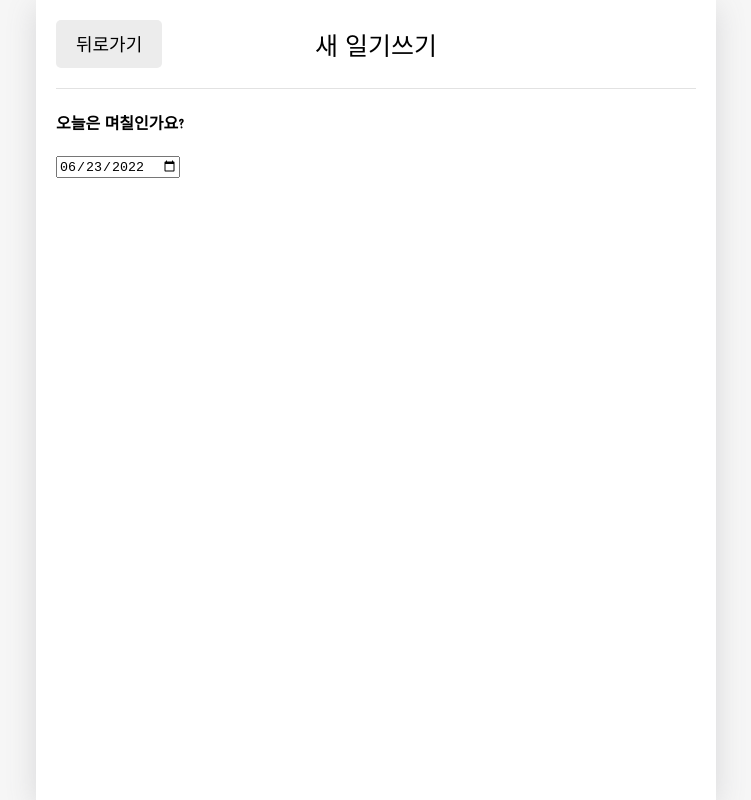
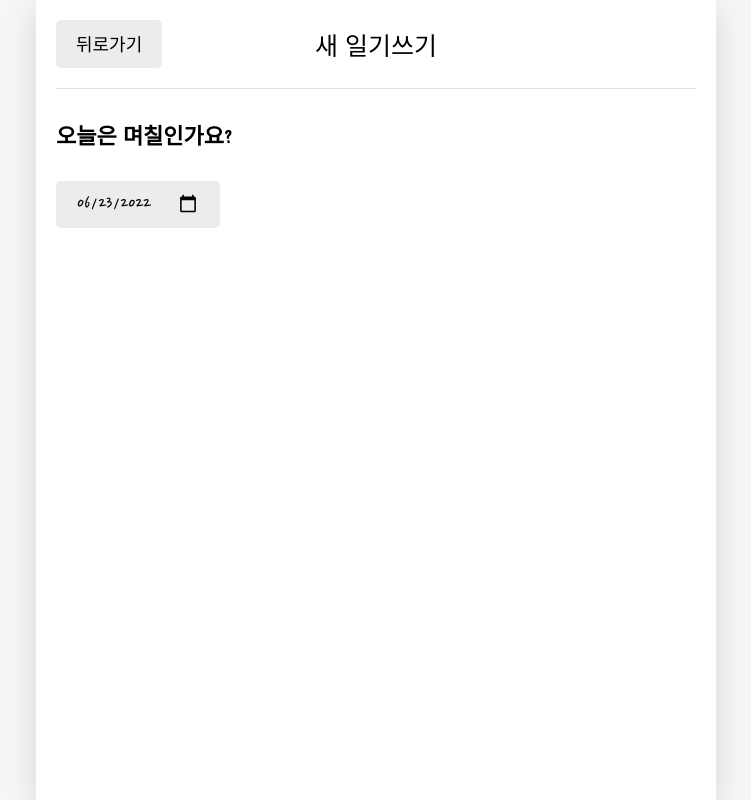
Before and after one commit to ShinjungOh/2022-learn-react, a React (Create React App) app in the folder 2022-06-23/emotion-diary/: page /new in a window 1280 px wide. Shown: the whole page, without its empty margins (264-1015 px from the left). Built offline with nearby package versions, Linux system fonts and the light colour scheme; the HTML template or start-up script is replaced by a standard one; a web font is replaced by a local one.

Commit message:
[ADD] emotion-diary '/new' page 구현: DiaryEditor component 추가, 날짜 입력란 css

```diff
--- a/2022-06-23/emotion-diary/src/App.css
+++ b/2022-06-23/emotion-diary/src/App.css
@@ -191,3 +191,33 @@
 .DiaryItem .btn_wrapper {
     min-width: 70px;
 }
+
+
+/* DiaryEditor */
+
+.DiaryEditor {
+
+}
+
+.DiaryEditor section {
+    margin-bottom: 40px;
+}
+
+.DiaryEditor h4 {
+    font-size: 22px;
+    font-weight: bold;
+}
+
+.DiaryEditor .input_box {
+
+}
+
+.DiaryEditor .input_date {
+    border: none;
+    border-radius: 5px;
+    background-color: #ececec;
+    padding: 10px 20px;
+    cursor: pointer;
+    font-family: 'Nanum Pen Script';
+    font-size: 20px;
+}
--- /dev/null
+++ b/2022-06-23/emotion-diary/src/components/DiaryEditor.jsx
@@ -0,0 +1,46 @@
+import React, {useState} from "react";
+import {useNavigate} from "react-router-dom";
+import MyHeader from "./MyHeader";
+import MyButton from "./MyButton";
+
+const getStringDate = (date) => {
+    let year = date.getFullYear();
+    let month = date.getMonth() + 1;
+    let day = date.getDate();
+    if (month < 10) {
+        month = `0${month}`;
+    }
+    if (day < 10) {
+        day = `0${day}`;
+    }
+    return `${year}-${month}-${day}`;
+    // return date.toISOString().slice(0, 10);
+}
+
+const DiaryEditor = () => {
+    const [date, setDate] = useState(getStringDate(new Date()));
+    const navigate = useNavigate();
+
+    return (
+        <div className="DiaryEditor">
+            <MyHeader
+                headText={"새 일기쓰기"}
+                leftChild={<MyButton text={"뒤로가기"} onClick={() => navigate(-1)}/>}
+            />
+            <div>
+                <section>
+                    <h4>오늘은 며칠인가요?</h4>
+                    <div className="input_box">
+                        <input className="input_date"
+                               value={date}
+                               type="date"
+                               onChange={e => setDate(e.target.value)}
+                        />
+                    </div>
+                </section>
+            </div>
+        </div>
+    );
+}
+
+export default DiaryEditor;
--- a/2022-06-23/emotion-diary/src/pages/New.jsx
+++ b/2022-06-23/emotion-diary/src/pages/New.jsx
@@ -1,48 +1,12 @@
-import React, {useState} from "react";
-import MyHeader from "../components/MyHeader";
-import MyButton from "../components/MyButton";
-import {useNavigate} from "react-router-dom";
-
-
-const getStringDate = (date) => {
-    let year = date.getFullYear();
-    let month = date.getMonth() + 1;
-    let day = date.getDate();
-    if (month < 10) {
-        month = `0${month}`;
-    }
-    if (day < 10) {
-        day = `0${day}`;
-    }
-    return `${year}-${month}-${day}`;
-    // return date.toISOString().slice(0, 10);
-}
-
+import React from "react";
+import DiaryEditor from "../components/DiaryEditor";
 
 const New = () => {
-    const [date, setDate] = useState(getStringDate(new Date()));
-    const navigate = useNavigate();
-
-    return (
-        <div>
-            <MyHeader
-                headText={"새 일기쓰기"}
-                leftChild={<MyButton text={"뒤로가기"} onClick={() => navigate(-1)}/>}
-            />
-            <div>
-                <section>
-                    <h4>오늘은 며칠인가요?</h4>
-                    <div className="input_box">
-                        <input className="input_date"
-                               value={date}
-                               type="date"
-                               onChange={e => setDate(e.target.value)}
-                        />
-                    </div>
-                </section>
-            </div>
-        </div>
-    );
+  return (
+    <div>
+        <DiaryEditor/>
+    </div>
+  );
 }
 
 export default New;
```
